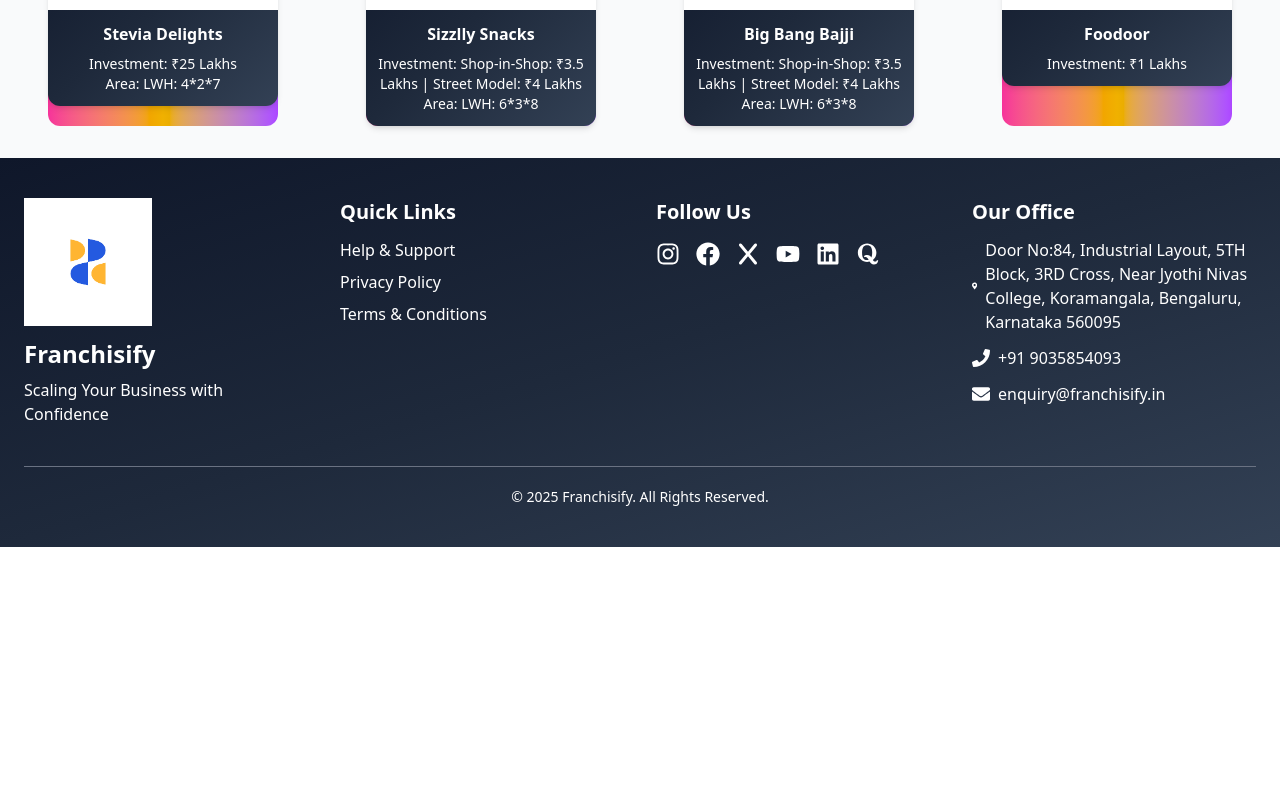
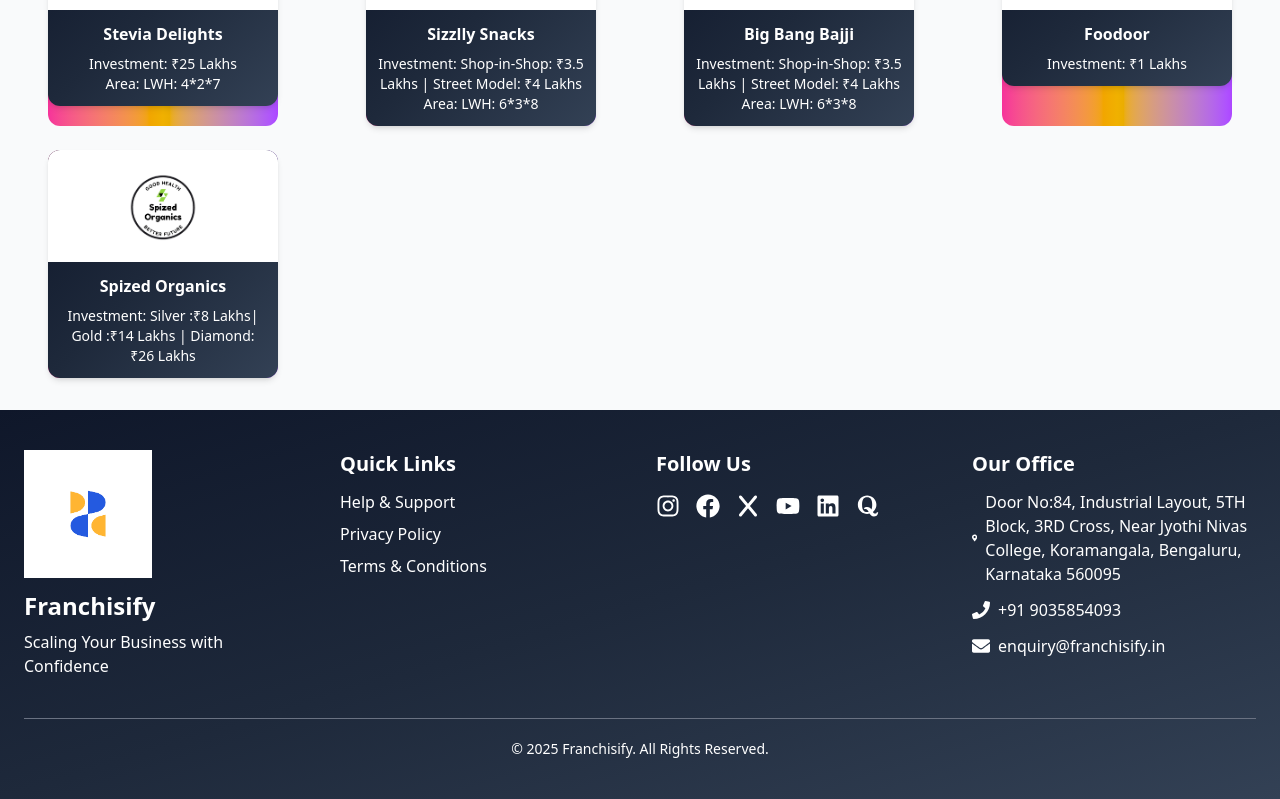
Before and after one commit to ceofranchisify/franchisify, a React (Vite) app: page /#/restaurant in a window 1280 px wide. Shown: the part 1018-1817 px from the top of the page. Before the commit the page ends 1565 px from the top, so only its background shows below. Built offline with nearby package versions, Linux system fonts and the light colour scheme.

Commit message:
initial commit

```diff
--- a/src/pages/Restaurant.jsx
+++ b/src/pages/Restaurant.jsx
@@ -10,7 +10,8 @@
 import stevia from "../assets/images/stevia logo-1.png";
 import Sizzlly from "../assets/images/Sizzly Snacks Logo Kit_page-0001.jpg";
 import BBB from "../assets/images/Big Bang Bajji Logo Kit_page-0001.jpg";
-import foodoor from "../assets/images/foodoor.jpg"
+import foodoor from "../assets/images/foodoor.jpg";
+import so from "../assets/images/spized.jpg";
 const franchises = [
   {
     name: "Kovai Rawuther Biriyani",
@@ -84,6 +85,11 @@
     investment: "₹1 Lakhs",
 
   },
+  {
+    name: "Spized Organics",
+    logo: so,
+    investment: "Silver :₹8 Lakhs|  Gold :₹14 Lakhs | Diamond:₹26 Lakhs  ",
+  },
 ];
 
 const Restaurant = () => {
```
Also changed, not shown: src/assets/images/spized.jpg (added).
